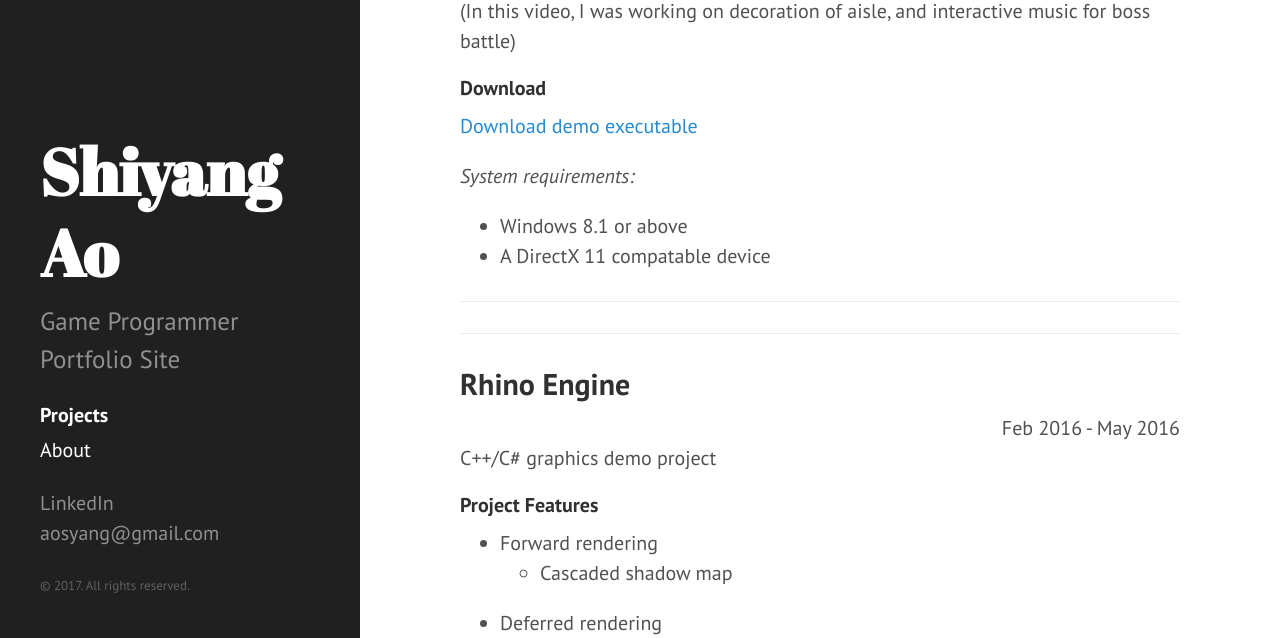
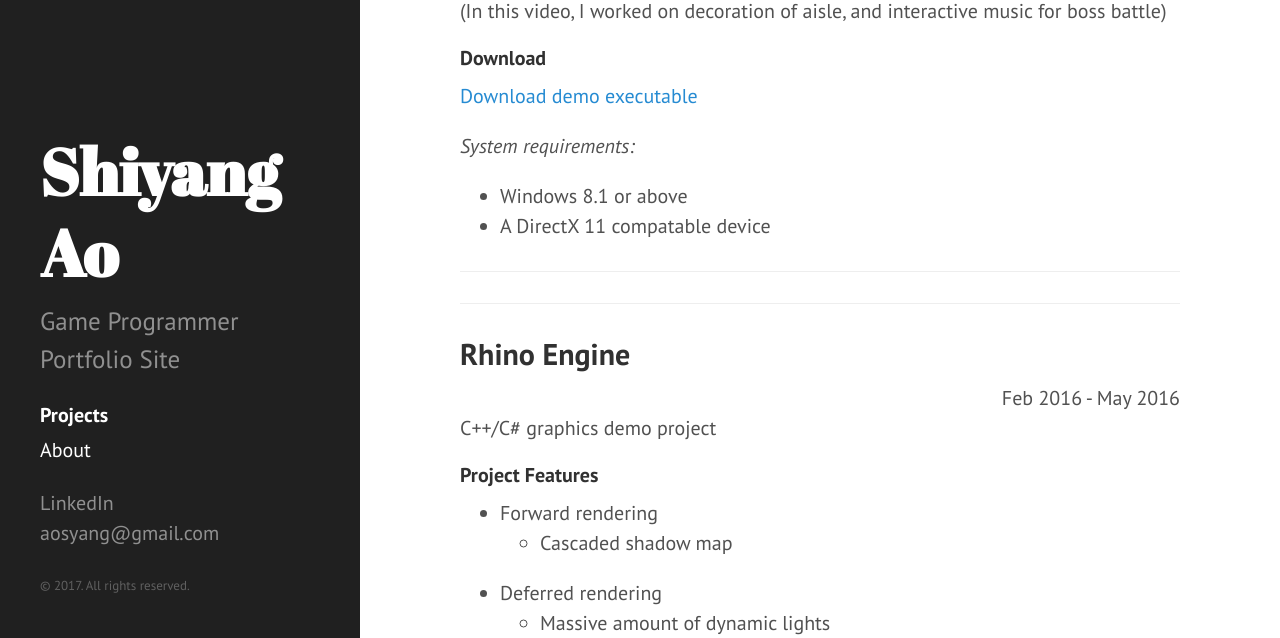
Before and after one commit to aosyang/aosyang.github.io, a Jekyll site: the page built from projects.md, in a window 1280 px wide and 900 px high, scrolled down 3000 px, cut to the strip 262-900 px from the top of the window. Built offline with Jekyll 4.4.1, drawn with Linux system fonts in a browser that asks for light colours.

Commit message:
Minor changes to description.

```diff
--- a/projects.md
+++ b/projects.md
@@ -81,7 +81,7 @@ Automaton Assault is a 3D top-down shooter game built out of our own 3D engine,
 <div style="float: none; clear: both; width: 100%; position: relative; padding-bottom: 56.25%; padding-top: 25px; height: 0;">
     <iframe src="https://www.youtube.com/embed/wylUsaEOTbM?start=17" frameborder="0" allowfullscreen style="position: absolute; top: 0; left: 0; width: 100%; height: 100%;"></iframe>
 </div>
-(In this video, I was working on decoration of aisle, and interactive music for boss battle)
+(In this video, I worked on decoration of aisle, and interactive music for boss battle)
 
 #### Download
 
```
